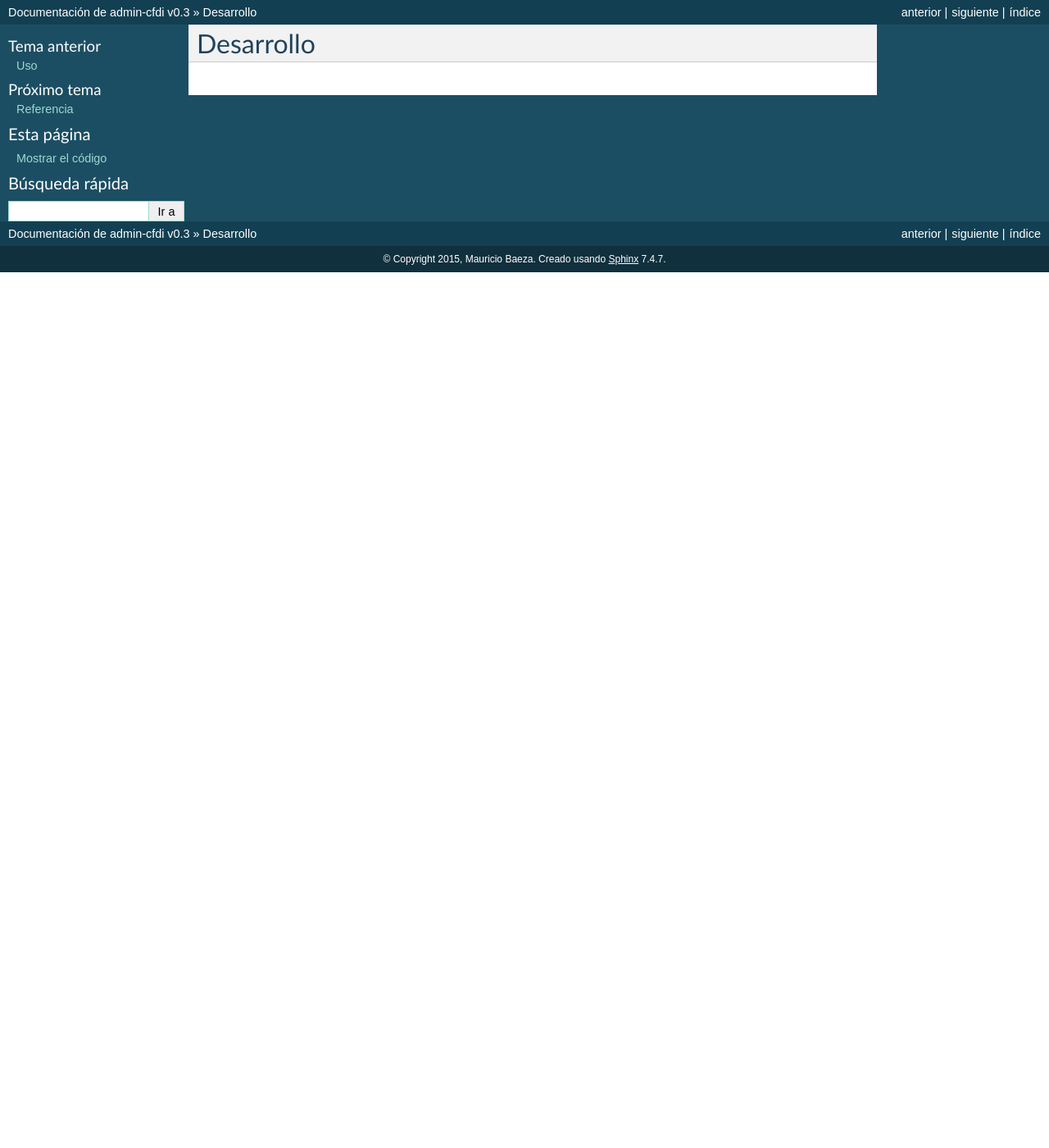
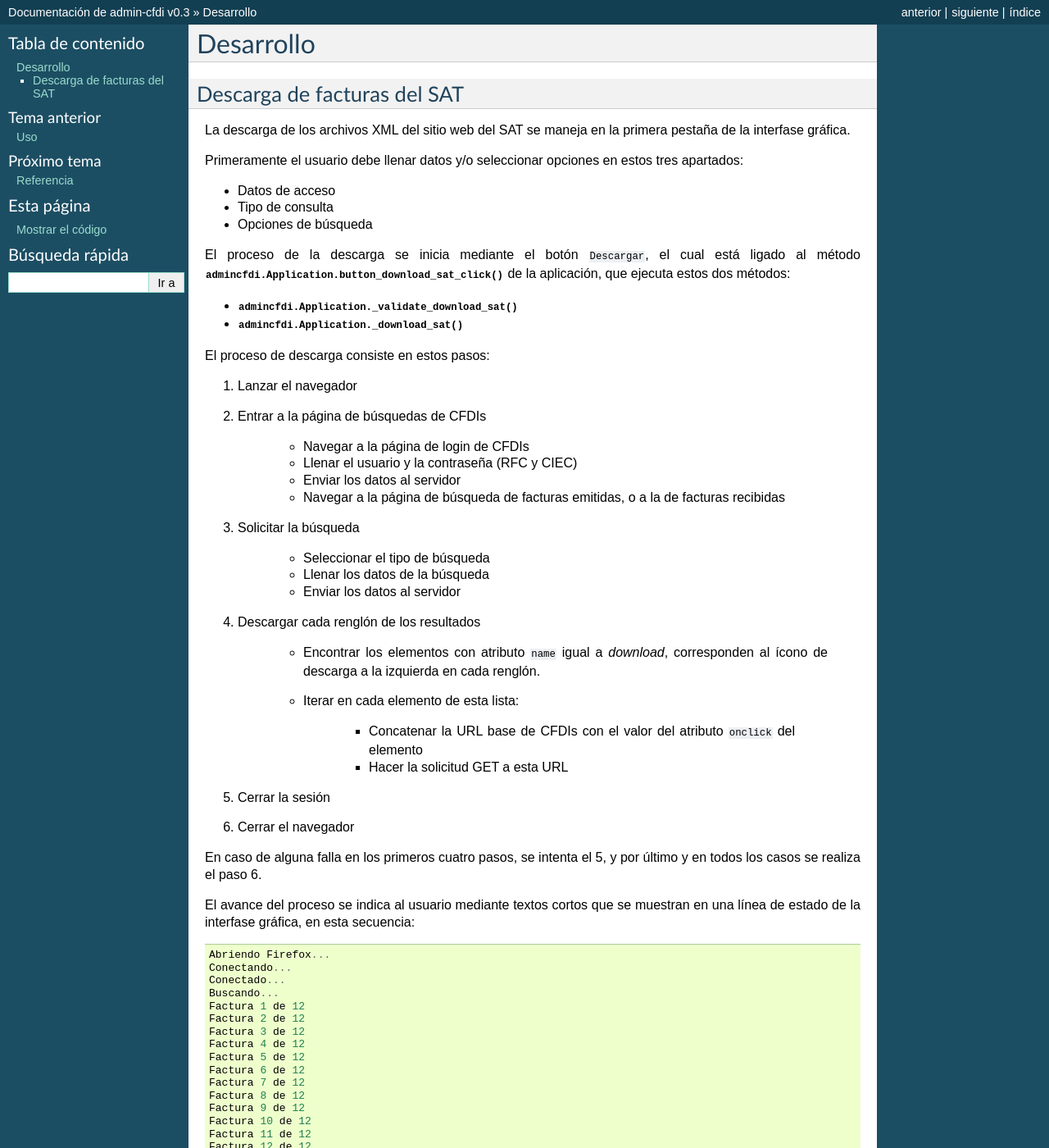
Before and after one commit to LinuxCabal/admin-cfdi, a Sphinx documentation site: the page built from docs/devel.rst, in a window 1280 px wide and 1400 px high. Shown: the whole window at 82% size. Built offline with Sphinx 7.4.7, drawn with Linux system fonts in a browser that asks for light colours; some of the changed text lies outside the part shown.

Commit message:
Explicar la descarga de facturas del SAT
- Qué código está involucrado
- Los pasos generales

```diff
--- a/docs/devel.rst
+++ b/docs/devel.rst
@@ -1,3 +1,90 @@
 ==========
 Desarrollo
 ==========
+
+Descarga de facturas del SAT
+============================
+
+La descarga de los archivos XML del sitio web del SAT se
+maneja en la primera pestaña de la interfase gráfica.
+
+Primeramente el usuario debe llenar
+datos y/o seleccionar opciones en estos tres apartados:
+
+- Datos de acceso
+- Tipo de consulta
+- Opciones de búsqueda
+
+El proceso de la descarga se inicia mediante el botón
+``Descargar``, el cual está ligado al método
+:func:`admincfdi.Application.button_download_sat_click`
+de la aplicación, que ejecuta
+estos dos métodos:
+
+- :func:`admincfdi.Application._validate_download_sat`
+
+- :func:`admincfdi.Application._download_sat`
+
+El proceso de descarga consiste en estos pasos:
+
+#. Lanzar el navegador
+
+#. Entrar a la página de búsquedas de CFDIs
+
+     - Navegar a la página de login de CFDIs
+
+     - Llenar el usuario y la contraseña (RFC y CIEC)
+
+     - Enviar los datos al servidor
+
+     - Navegar a la página de búsqueda de facturas emitidas,
+       o a la de facturas recibidas
+
+#. Solicitar la búsqueda
+
+     - Seleccionar el tipo de búsqueda
+     - Llenar los datos de la búsqueda
+     - Enviar los datos al servidor
+
+#. Descargar cada renglón de los resultados
+
+     - Encontrar los elementos con atributo ``name``
+       igual a *download*, corresponden al ícono
+       de descarga a la izquierda en cada renglón.
+
+     - Iterar en cada elemento de esta lista:
+
+         - Concatenar la URL base
+           de CFDIs con el valor del atributo ``onclick``
+           del elemento
+         - Hacer la solicitud GET a esta URL
+
+#. Cerrar la sesión
+#. Cerrar el navegador
+
+En caso de alguna falla en los primeros cuatro pasos,
+se intenta el 5, y por último y en todos los casos
+se realiza el paso 6.
+
+El avance del proceso se indica al usuario mediante
+textos cortos que se muestran en una línea de estado
+de la interfase gráfica, en esta secuencia::
+
+    Abriendo Firefox...
+    Conectando...
+    Conectado...
+    Buscando...
+    Factura 1 de 12
+    Factura 2 de 12
+    Factura 3 de 12
+    Factura 4 de 12
+    Factura 5 de 12
+    Factura 6 de 12
+    Factura 7 de 12
+    Factura 8 de 12
+    Factura 9 de 12
+    Factura 10 de 12
+    Factura 11 de 12
+    Factura 12 de 12
+    Desconectando...
+    Desconectado...
```
